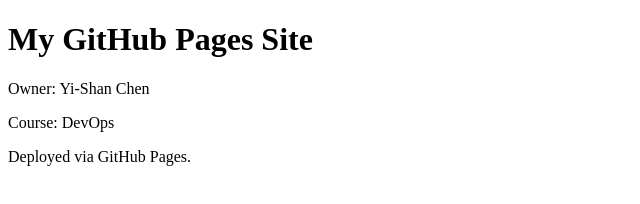
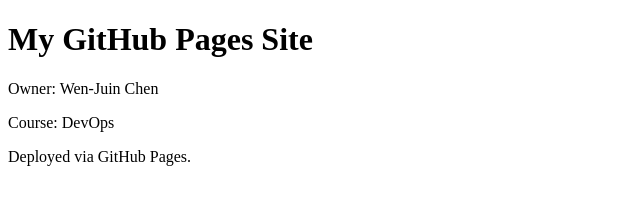
Before and after one commit to Juinn226/devops-pages-lab, a plain HTML site: page index.html in a window 1280 px wide. Shown: the full height of the page, 0-640 px from the left. Drawn offline with Linux system fonts and the light colour scheme.

Commit message:
Update owner name in index.html

```diff
--- a/index.html
+++ b/index.html
@@ -4,6 +4,6 @@
 <meta name="viewport" content="width=device-width,initial-scale=1">
 <title>My GitHub Pages Site</title>
 <h1>My GitHub Pages Site</h1>
-<p>Owner: Yi-Shan Chen</p>
+<p>Owner: Wen-Juin Chen</p>
 <p>Course: DevOps</p>
 <p>Deployed via GitHub Pages.</p>
```
